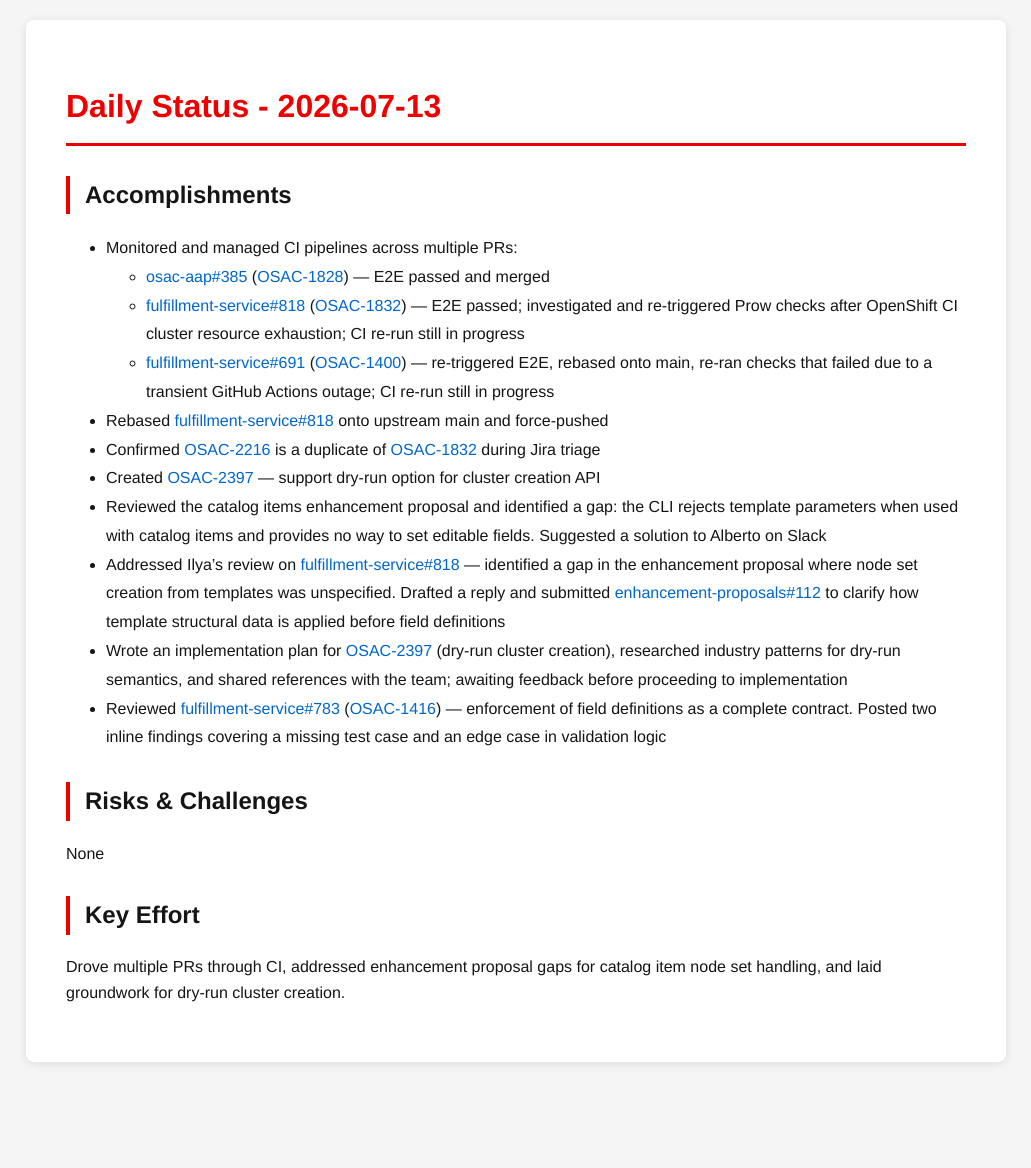
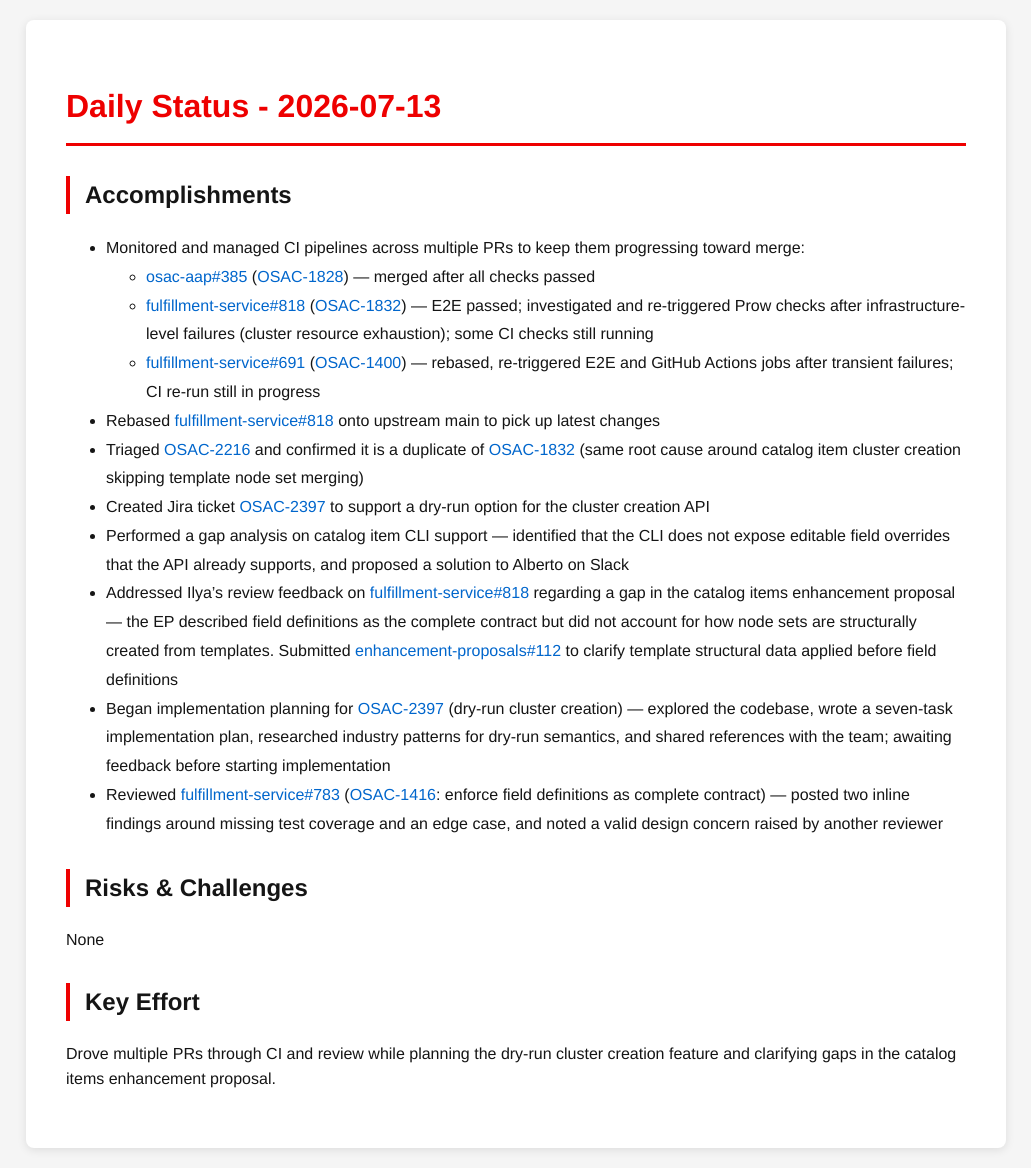
Before and after one commit to tzvatot/daily-status, a Jekyll site: the page built from 2026-07-13.md, in a window 1280 px wide. Shown: the whole page, without its empty margins (124-1155 px from the left). Built offline with Jekyll 4.4.1, drawn with Linux system fonts in a browser that asks for light colours; before the commit the page ends 1082 px from its top, so only the background shows below that.

Commit message:
Daily status update - 2026-07-13

```diff
--- a/2026-07-13.md
+++ b/2026-07-13.md
@@ -7,20 +7,20 @@ date: 2026-07-13
 # Daily Status - 2026-07-13
 
 ## Accomplishments
-- Monitored and managed CI pipelines across multiple PRs:
-  - [osac-aap#385](https://github.com/osac-project/osac-aap/pull/385) ([OSAC-1828](https://redhat.atlassian.net/browse/OSAC-1828)) — E2E passed and merged
-  - [fulfillment-service#818](https://github.com/osac-project/fulfillment-service/pull/818) ([OSAC-1832](https://redhat.atlassian.net/browse/OSAC-1832)) — E2E passed; investigated and re-triggered Prow checks after OpenShift CI cluster resource exhaustion; CI re-run still in progress
-  - [fulfillment-service#691](https://github.com/osac-project/fulfillment-service/pull/691) ([OSAC-1400](https://redhat.atlassian.net/browse/OSAC-1400)) — re-triggered E2E, rebased onto main, re-ran checks that failed due to a transient GitHub Actions outage; CI re-run still in progress
-- Rebased [fulfillment-service#818](https://github.com/osac-project/fulfillment-service/pull/818) onto upstream main and force-pushed
-- Confirmed [OSAC-2216](https://redhat.atlassian.net/browse/OSAC-2216) is a duplicate of [OSAC-1832](https://redhat.atlassian.net/browse/OSAC-1832) during Jira triage
-- Created [OSAC-2397](https://redhat.atlassian.net/browse/OSAC-2397) — support dry-run option for cluster creation API
-- Reviewed the catalog items enhancement proposal and identified a gap: the CLI rejects template parameters when used with catalog items and provides no way to set editable fields. Suggested a solution to Alberto on Slack
-- Addressed Ilya's review on [fulfillment-service#818](https://github.com/osac-project/fulfillment-service/pull/818) — identified a gap in the enhancement proposal where node set creation from templates was unspecified. Drafted a reply and submitted [enhancement-proposals#112](https://github.com/osac-project/enhancement-proposals/pull/112) to clarify how template structural data is applied before field definitions
-- Wrote an implementation plan for [OSAC-2397](https://redhat.atlassian.net/browse/OSAC-2397) (dry-run cluster creation), researched industry patterns for dry-run semantics, and shared references with the team; awaiting feedback before proceeding to implementation
-- Reviewed [fulfillment-service#783](https://github.com/osac-project/fulfillment-service/pull/783) ([OSAC-1416](https://redhat.atlassian.net/browse/OSAC-1416)) — enforcement of field definitions as a complete contract. Posted two inline findings covering a missing test case and an edge case in validation logic
+- Monitored and managed CI pipelines across multiple PRs to keep them progressing toward merge:
+  - [osac-aap#385](https://github.com/osac-project/osac-aap/pull/385) ([OSAC-1828](https://redhat.atlassian.net/browse/OSAC-1828)) — merged after all checks passed
+  - [fulfillment-service#818](https://github.com/osac-project/fulfillment-service/pull/818) ([OSAC-1832](https://redhat.atlassian.net/browse/OSAC-1832)) — E2E passed; investigated and re-triggered Prow checks after infrastructure-level failures (cluster resource exhaustion); some CI checks still running
+  - [fulfillment-service#691](https://github.com/osac-project/fulfillment-service/pull/691) ([OSAC-1400](https://redhat.atlassian.net/browse/OSAC-1400)) — rebased, re-triggered E2E and GitHub Actions jobs after transient failures; CI re-run still in progress
+- Rebased [fulfillment-service#818](https://github.com/osac-project/fulfillment-service/pull/818) onto upstream main to pick up latest changes
+- Triaged [OSAC-2216](https://redhat.atlassian.net/browse/OSAC-2216) and confirmed it is a duplicate of [OSAC-1832](https://redhat.atlassian.net/browse/OSAC-1832) (same root cause around catalog item cluster creation skipping template node set merging)
+- Created Jira ticket [OSAC-2397](https://redhat.atlassian.net/browse/OSAC-2397) to support a dry-run option for the cluster creation API
+- Performed a gap analysis on catalog item CLI support — identified that the CLI does not expose editable field overrides that the API already supports, and proposed a solution to Alberto on Slack
+- Addressed Ilya's review feedback on [fulfillment-service#818](https://github.com/osac-project/fulfillment-service/pull/818) regarding a gap in the catalog items enhancement proposal — the EP described field definitions as the complete contract but did not account for how node sets are structurally created from templates. Submitted [enhancement-proposals#112](https://github.com/osac-project/enhancement-proposals/pull/112) to clarify template structural data applied before field definitions
+- Began implementation planning for [OSAC-2397](https://redhat.atlassian.net/browse/OSAC-2397) (dry-run cluster creation) — explored the codebase, wrote a seven-task implementation plan, researched industry patterns for dry-run semantics, and shared references with the team; awaiting feedback before starting implementation
+- Reviewed [fulfillment-service#783](https://github.com/osac-project/fulfillment-service/pull/783) ([OSAC-1416](https://redhat.atlassian.net/browse/OSAC-1416): enforce field definitions as complete contract) — posted two inline findings around missing test coverage and an edge case, and noted a valid design concern raised by another reviewer
 
 ## Risks & Challenges
 None
 
 ## Key Effort
-Drove multiple PRs through CI, addressed enhancement proposal gaps for catalog item node set handling, and laid groundwork for dry-run cluster creation.
+Drove multiple PRs through CI and review while planning the dry-run cluster creation feature and clarifying gaps in the catalog items enhancement proposal.
```
